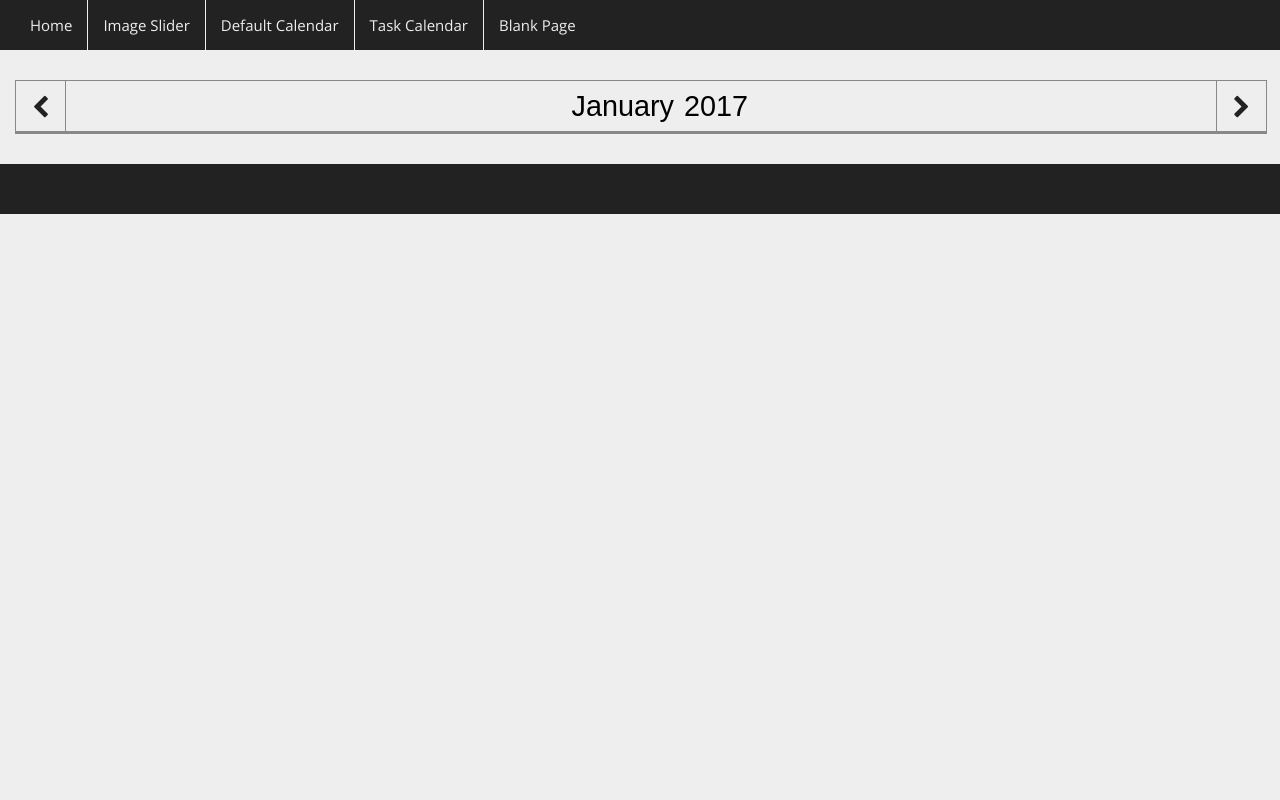
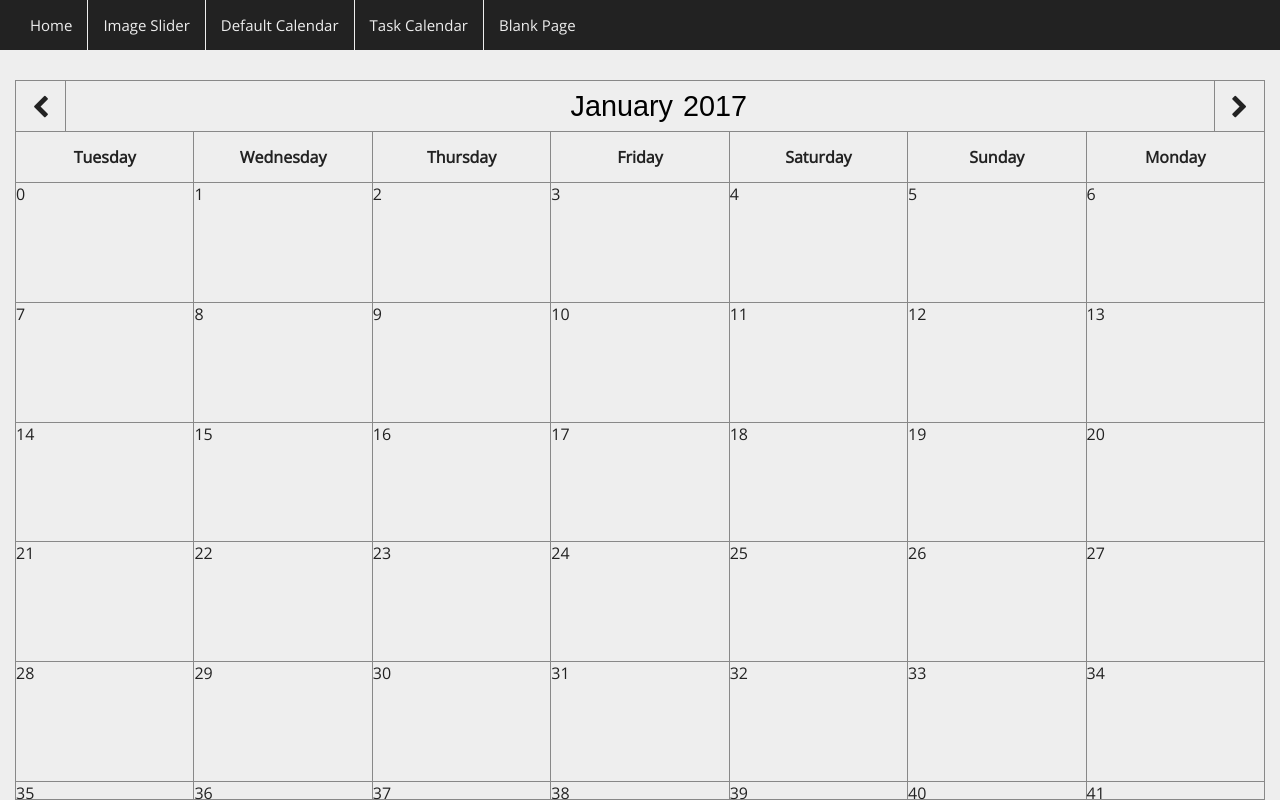
Before and after one commit to bluesalt-labs/vue-kiosk, a Vue app: page /#/calendar in a window 1280 px wide. Built offline with nearby package versions, Linux system fonts and the light colour scheme; what vue-head, vue-touch would draw is missing.

Commit message:
Adds first initial days to calendar view.

```diff
--- a/src/components/Calendar.vue
+++ b/src/components/Calendar.vue
@@ -31,12 +31,17 @@
       </div>
     </div>
     <div id="calendar-header-labels">
-      <div v-for="(label, index) in displayedData.daysPerWeekShown" class="header-label">
-        <span>{{ label }}</span>
+      <div v-for="num in daysPerWeekShown" class="header-label">
+        <span>{{ getDayName(num - 1) }}</span>
       </div>
     </div>
     <div id="calendar-body">
-
+      <div v-for="weekId in weeksShown" class="week-container" :id="'week-' + weekId">
+        <div v-for="dayId in daysPerWeekShown" class="day-container" :id="'day-' + (((weekId - 1) * daysPerWeekShown) + (dayId - 1))">
+          {{ (((weekId - 1) * daysPerWeekShown) + (dayId - 1)) }}
+        </div>
+      </div>
+      <!-- todo: put a for loop that iterates through days of a week nested in a for loop for the number of weeks -->
     </div>
   </div>
 </template>
@@ -53,8 +58,8 @@
         required: false, // todo: change this to true and remove default
         default: function () {
           return [
-            {start_date: '2017-05-18T13:00:00.419Z', end_date: '2017-05-18T14:00:00.419Z', title: 'Test Event 1'},
-            {start_date: '2017-05-18T15:00:00.419Z', end_date: '2017-05-18T16:00:00.419Z', title: 'Test Event 2'}
+            { start_date: '2017-05-18T13:00:00.419Z', end_date: '2017-05-18T14:00:00.419Z', title: 'Test Event 1' },
+            { start_date: '2017-05-18T15:00:00.419Z', end_date: '2017-05-18T16:00:00.419Z', title: 'Test Event 2' }
           ]
         }
       },
@@ -64,34 +69,50 @@
           return moment().format()
         }
       },
-      minDate: {
+      initMinDate: {
         type: String,
         default: function () {
           return moment().subtract(100, 'years').startOf('year').format()
         }
       },
-      maxDate: {
+      initMaxDate: {
         type: String,
         default: function () {
           return moment().add(100, 'years').endOf('year').format()
         }
       },
-      maxWidth: '100%'
+      initFirstDayOfWeek: {
+        type: String,
+        default: 'Sunday'
+      },
+      weeks: {
+        type: Number,
+        default: 6
+      },
+      daysPerWeek: {
+        type: Number,
+        default: 7
+      },
+      maxWidth: {
+        type: String,
+        default: '100%'
+      }
     },
     data () {
       return {
         dateToday: null,
         dateSelected: null,
-        weeksShown: 6,
-        // daysPerWeekShown: 7,
-        // firstDayOfWeek: 'Sunday',
+        weeksShown: 0,
+        daysPerWeekShown: 0,
+        firstDayOfWeek: 0,
+        minDate: {},
+        maxDate: {},
         calCache: [],
         displayedData: {
           year: 0,
           month: 0,
           week: 0,
-          daySelected: 0,
-          daysPerWeekShown: {}
+          daySelected: 0
         }
       }
     },
@@ -102,39 +123,37 @@
     beforeDestroy: function () {},
     methods: {
       init: function () {
-        this.setMaxWidth()
+        this.validateProps()
         this.dateToday = moment()
-        this.setDateSelected()
-
-        // todo: apparently you can't change the value of props. so I guess we won't do this right now.
-        // todo: instead I could make a copy of these variables in this.data, and the value in this.props is just the initial value.
-        // this.validateProps()
-
         this.updateDisplayedData()
       },
       setMaxWidth: function () {
-        if (/^[0-9]+((px)|[%])$/g.test(this.maxWidth)) {
-          document.getElementById('#calendar-container').css('max-width', this.maxWidth)
+        var calendarContainer = document.getElementById('calendar-container')
+        if (calendarContainer !== null && /^[0-9]+((px)|[%])$/g.test(this.maxWidth)) {
+          calendarContainer.style.maxWidth = this.maxWidth
         }
       },
       updateDisplayedData: function () {
         this.updateCache()
-        this.displayedData.year = this.dateSelected.get('year')
-        this.displayedData.month = this.dateSelected.get('month')
-        this.displayedData.daySelected = this.dateSelected.get('date')
+        this.displayedData.year = this.dateSelected.year()
+        this.displayedData.month = this.dateSelected.month()
+        this.displayedData.daySelected = this.dateSelected.date()
         // todo
       },
       updateCache: function () {
-        var thisYear = this.dateSelected.get('year')
-        var thisMonth = this.dateSelected.get('month')
-        // var thisDay = this.dateSelected.get('date')
+        var tempDate = this.getDisplayedStartDate()
+        var endDate = this.getDisplayedEndDate()
+
+        var thisYear = this.dateSelected.year()
+        var thisMonth = this.dateSelected.month()
+        // var thisDay = this.dateSelected.date()
+        /*
         var tempDate = moment({
           year: thisYear,
           month: thisMonth,
           day: 1
         })
-
-        var endOfMonth = moment(tempDate).endOf('month')
+        */
 
         // Create this year's cache if it doesn't exist
         if (this.calCache[thisYear] === undefined) { this.calCache[thisYear] = [] }
@@ -142,68 +161,132 @@
         // Create this month's cache if it doesn't exist
         if (this.calCache[thisYear][thisMonth] === undefined) { this.calCache[thisYear][thisMonth] = [] }
 
-        for (var i = 1; i < endOfMonth.date(); i++) {
-          this.calCache[thisYear][thisMonth][i] = [] // temp
+        // Create and/or update each day's cache
+        // for (null; startDate < endDate; startDate.add(1, 'days')) {
+        var i = 0
+        var max = this.getNumDaysDisplayed()
+        var y = tempDate.year()
+        var m = tempDate.month()
+        var d = tempDate.date()
+
+        while (tempDate.diff(endDate, 'days') > 0 && i < max) {
+          this.calCache[y][m][d] = [] // temp
+
+          // Increment everything
+          i++
           tempDate.add(1, 'days')
+          y = tempDate.year()
+          m = tempDate.month()
+          d = tempDate.date()
         }
       },
       setDateSelected: function (date) {
-        // if (date !== undefined && date !== null && !/(invalid)/.test(moment(date).inspect())) {
         if (date !== undefined && date !== null && moment(date).isValid()) {
           this.dateSelected = moment(date)
+
+          if (!this.isDateSelectedDisplayed()) { this.updateDisplayedData() }
+        }
+      },
+      getNumDaysDisplayed: function () {
+        return this.daysPerWeekShown * this.weeksShown
+      },
+      isDateSelectedDisplayed: function () {
+        // todo: this logic probably needs to change when I implement different views besides by month.
+        // todo: basically this should be a function that checks if the selected date is between displayed start date
+        // todo: and displayed end date.
+        return (
+          this.dateSelected.year() !== this.displayedData.year ||
+          this.dateSelected.month() !== this.displayedData.month
+        )
+      },
+      getDisplayedStartDate: function () {
+        // todo: I need to figure out where in the row and where in the column the selected day lies.
+        // todo: if there are 7 days, we know we can just get the day of the week.
+        // todo: for now, I'm just going to write this assuming a full 6 weeks are displayed. (6 rows, 7 columns).
+        var startDate = moment(this.dateSelected).startOf('month')
+        var tempDayOfWeek = startDate.date()
+
+        if (tempDayOfWeek !== 0) {
+          startDate.subtract(tempDayOfWeek, 'days')
+        } else {
+          startDate.subtract(7, 'days')
+        }
+
+        return startDate
+      },
+      getDisplayedEndDate: function () {
+        // todo: see notes in getDisplayedStartDate
+        var daysDisplayed = this.weeksShown * this.daysPerWeekShown
+        var endDate = this.getDisplayedStartDate()
+
+        // endDate.add(daysDisplayed - 1, 'days') // todo This instead?
+        endDate.add(daysDisplayed, 'days')
+        return endDate
+      },
+      getDayName: function (day) {
+        var offset = moment().day(this.firstDayOfWeek).day()
+        return moment().day(day + offset).format('dddd')
+      },
+      onNavLeft: function () {},
+      onNavRight: function () {},
+      onMonthChange: function () {
+
+      },
+      onYearChange: function () {},
+      onTodayClick: function () {},
+      validateProps: function () {
+        // Validate maxWidth
+        this.setMaxWidth()
+
+        // Validate eventData
+        // todo
+
+        // Validate weeksShown
+        if (this.weeks < 1 || this.weeks > 18) {
+          console.warn('Value of weeks [' + this.weeksShown + '] is invalid. Setting to default.')
+          this.weeksShown = this.weeks.default
+        } else {
+          this.weeksShown = this.weeks
+        }
+
+        // Validate daysPerWeekShown
+        if (this.daysPerWeek < 1 || this.daysPerWeek > 7) {
+          console.warn('Value of daysPerWeek [' + this.daysPerWeekShown + '] is invalid. Setting to default.')
+          this.daysPerWeekShown = this.daysPerWeek.default
+        } else {
+          this.daysPerWeekShown = this.daysPerWeek
+        }
+
+        // Validate minDate
+        if (!moment(this.initMinDate).isValid()) {
+          console.warn('Value of initMinDate [' + this.initMinDate + '] is invalid. setting to default.')
+          this.minDate = moment(this.initMinDate.default())
+        } else {
+          this.minDate = moment(this.initMinDate)
+        }
+
+        // Validate maxDate
+        if (!moment(this.initMaxDate).isValid()) {
+          console.warn('Value of initMaxDate [' + this.initMaxDate + '] is invalid. setting to default.')
+          this.maxDate = moment(this.initMaxDate.default())
+        } else {
+          this.maxDate = moment(this.initMaxDate)
+        }
+
+        // Validate dateSelected
+        if (!moment(this.initDateSelected).isValid()) {
+          console.warn('Value of initDateSelected [' + this.initDateSelected + '] is invalid. setting to default.')
+          this.dateSelected = moment(this.initDateSelected.default())
         } else {
           this.dateSelected = moment(this.initDateSelected)
         }
-      },
-      getNumDaysDisplayed: function () {
-        // return this.daysPerWeekShown * this.weeksShown
-        // todo: if I need this function, I think it will be the difference between getDisplayedStartDate and getDisplayedEndDate
-      },
-      getDisplayedStartDate: function () {
-        // var startOfMonth = moment(this.dateSelected).startOf('month')
-        // we need to figure out where in the row and where in the column the selected day lies.
-        // if there are 7 days, we know we can just get the day of the week.
-        // var daysDisplayed = this.weeksShown * this.daysPerWeekShown
-        var startDate = moment(this.dateSelected)
-        // todo
-        return startDate
-      },
-      getDisplayedEndDate: function () {
-        var endDate = moment(this.dateSelected)
-        // todo
-        return endDate
-      },
-      onNavLeft: function () {},
-      onNavRight: function () {},
-      onMonthChange: function () {},
-      onYearChange: function () {},
-      onTodayClick: function () {},
-      validateProps: function () {
-        // validate eventData
-        // todo
 
-        // Validate weeksShown
-        if (this.weeksShown < 1 || this.weeksShown > 18) {
-          console.warn('Value of weeksShown [' + this.weeksShown + '] is invalid. Setting to default.')
-          this.weeksShown = this.weeksShown.default
-        }
-
-        // Validate daysPerWeekShown
-        if (this.daysPerWeekShown < 1 || this.daysPerWeekShown > 7) {
-          console.warn('Value of daysPerWeekShown [' + this.daysPerWeekShown + '] is invalid. Setting to default.')
-          this.daysPerWeekShown = this.daysPerWeekShown.default
-        }
-
-        // Validate minDate
-        if (/(invalid)/.test(moment(this.minDate).inspect())) {
-          console.warn('Value of minDate [' + this.minDate + '] is invalid. setting to default.')
-          this.minDate = this.minDate.default
-        }
-
-        // Validate maxDate
-        if (/(invalid)/.test(moment(this.maxDate).inspect())) {
-          console.warn('Value of maxDate [' + this.maxDate + '] is invalid. setting to default.')
-          this.maxDate = this.maxDate.default
+        // Validate firstDayOfWeek
+        if (!moment().day(this.initFirstDayOfWeek).isValid()) {
+          console.warn('Value of initFirstDayOfWeek [' + this.initFirstDayOfWeek + '] is invalid. setting to default.')
+          this.firstDayOfWeek = moment(this.initFirstDayOfWeek.default).day()
+        } else {
+          this.firstDayOfWeek = moment(this.initFirstDayOfWeek).day()
         }
       }
     }
@@ -220,7 +303,13 @@
 
   #calendar-container {
     border: 1px solid $calBorderColor;
-    flex-flow: column wrap;
+    flex-flow: row wrap;
+    align-content: flex-start;
+    height: 100%;
+    -webkit-box-sizing: border-box;
+    -moz-box-sizing: border-box;
+    box-sizing: border-box;
+    position: relative;
   }
 
   #calendar-container,
@@ -278,9 +367,22 @@
   #calendar-header > #cal-nav-right { order: 2; border-left: 1px solid $calBorderColor; }
 
   #calendar-header-labels {
+    height: $calHeaderHeight;
     border-top: 1px solid $calBorderColor;
     border-bottom: 1px solid $calBorderColor;
   }
+
+  #calendar-header-labels > .header-label,
+  #calendar-header-labels > .header-label > span {
+    width: 100%;
+    text-align: center;
+    line-height: $calHeaderHeight;
+    font-weight: bold;
+  }
+
+  #calendar-body > .week-container:not(:last-child) { border-bottom: 1px solid $calBorderColor; }
+  #calendar-header-labels > .header-label:not(:last-child),
+  #calendar-body > .week-container > .day-container:not(:last-child) { border-right: 1px solid $calBorderColor; }
 
   #calendar-header label {
     position: absolute;
@@ -307,4 +409,22 @@
 
   #cal-nav-center button#btn-today { position: absolute; }
   #cal-nav-center button.month-is-cur#btn-today { visibility: hidden; }
+
+  #calendar-body {
+    flex: 1 0 100%;
+    display: flex;
+    flex-direction: column;
+    height: 100%;
+  }
+
+  #calendar-body > .week-container {
+    display: flex;
+    flex-direction: row;
+    height: 100%;
+    width: 100%;
+  }
+  .week-container > .day-container {
+    width: 100%;
+    height: 100%;
+  }
 </style>
--- a/src/views/Calendar/DefaultCalendar.vue
+++ b/src/views/Calendar/DefaultCalendar.vue
@@ -1,6 +1,7 @@
 <template>
-  <div class="container-primary">
-    <div class="component-container">
+  <!-- todo: these css style settings are temporary -->
+  <div class="container-primary" style="height:90vh">
+    <div class="component-container"  style="height:90vh">
       <calendar></calendar>
     </div>
   </div>
```
Also changed, not shown: src/components/ImgSlider.vue (+6 -6 lines).
